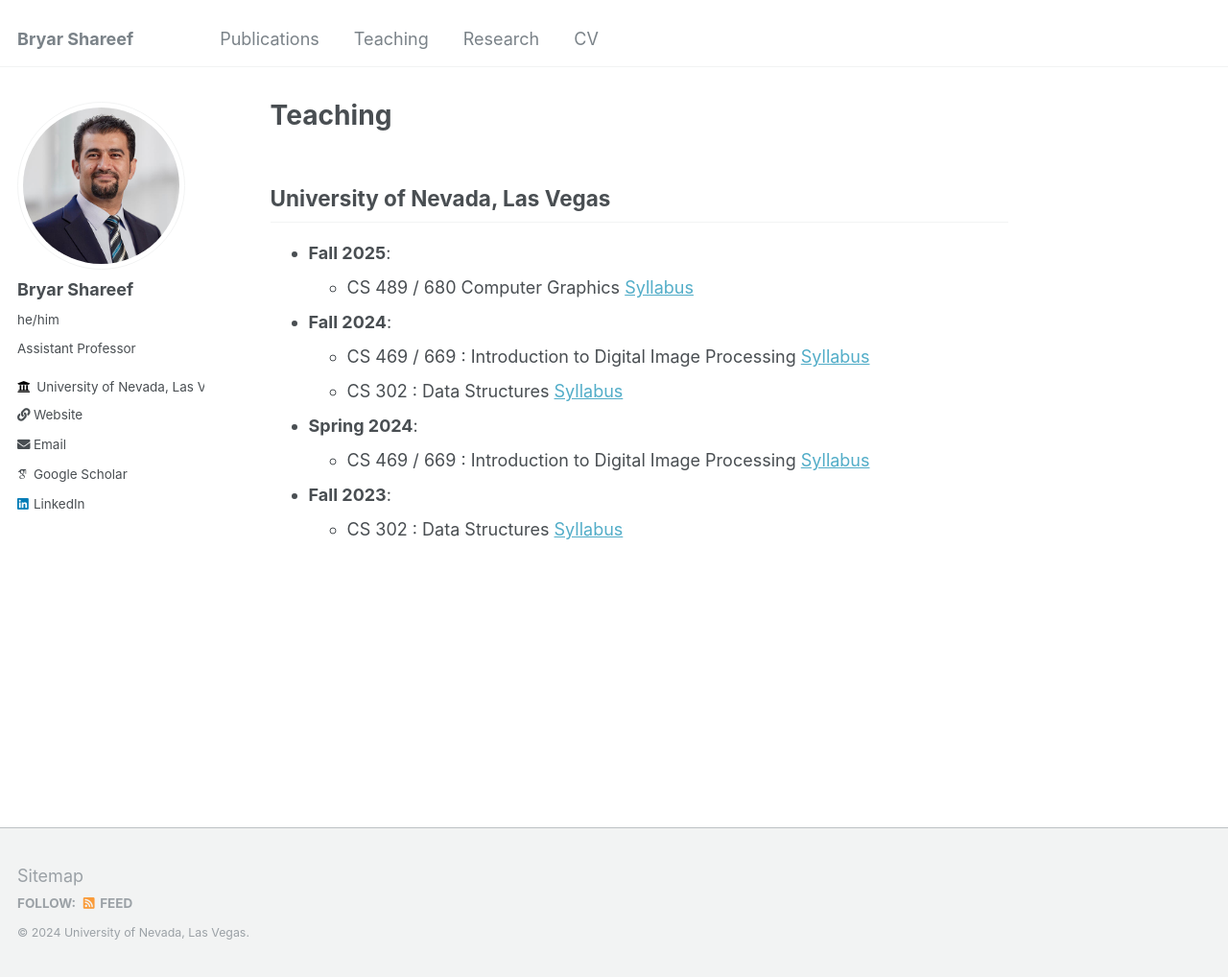
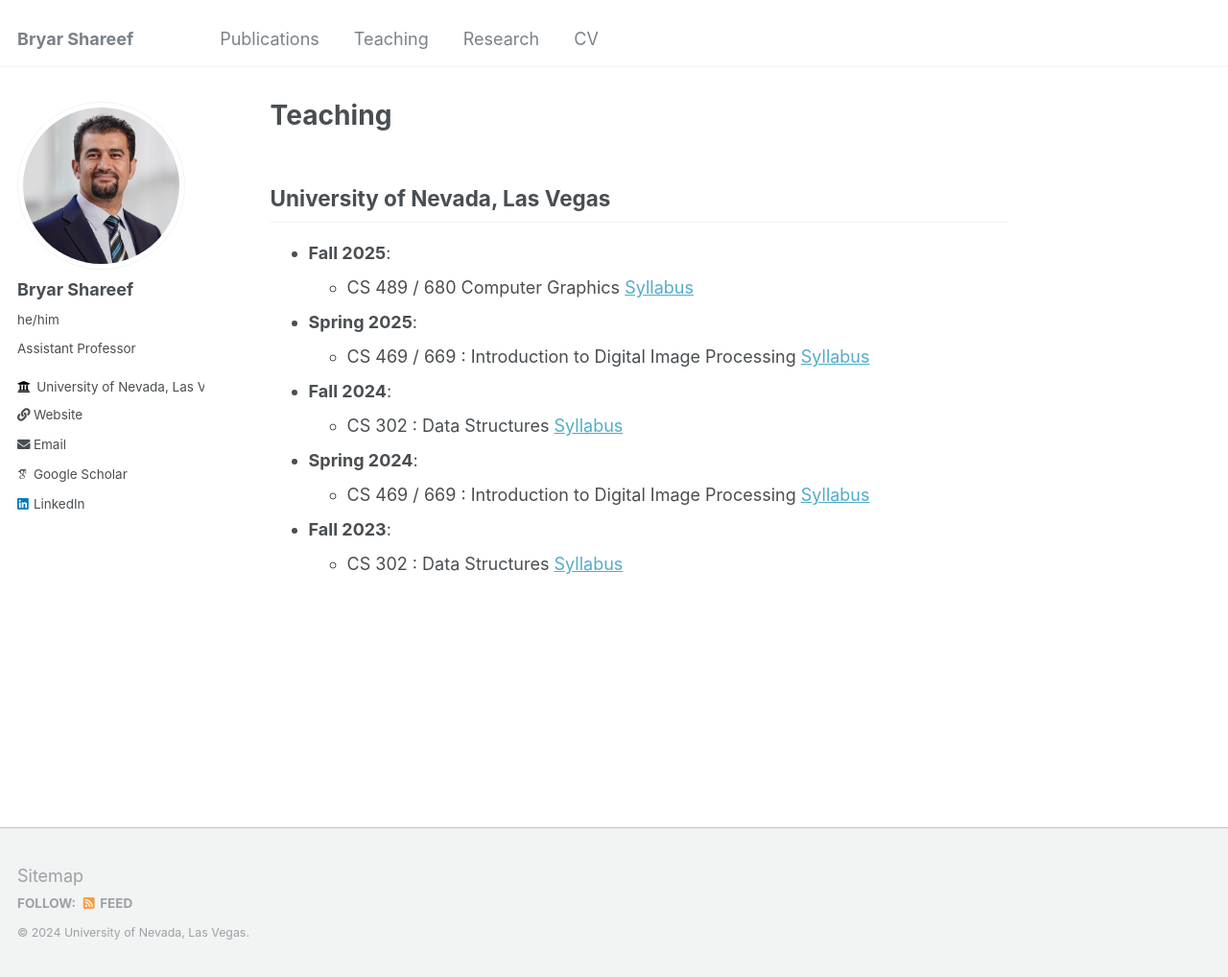
Before and after one commit to bryarshareef/bryarshareef.github.io, a Jekyll site: the page built from _pages/teaching.md, in a window 1280 px wide and 1018 px high. Shown: the whole window at 96% size. Built offline with Jekyll 4.4.1, drawn with Linux system fonts in a browser that asks for light colours; some web fonts are replaced.

Commit message:
Update teaching.md

```diff
--- a/_pages/teaching.md
+++ b/_pages/teaching.md
@@ -8,9 +8,10 @@ title: "Teaching"
 - <b>Fall 2025</b>:
     - CS 489 / 680 Computer Graphics
     [Syllabus]()
-- <b>Fall 2024</b>:
+- <b>Spring 2025</b>:
     - CS 469 / 669 : Introduction to Digital Image Processing
     [Syllabus]()
+- <b>Fall 2024</b>:
     - CS 302 : Data Structures
     [Syllabus]()
 - <b>Spring 2024</b>:
```
